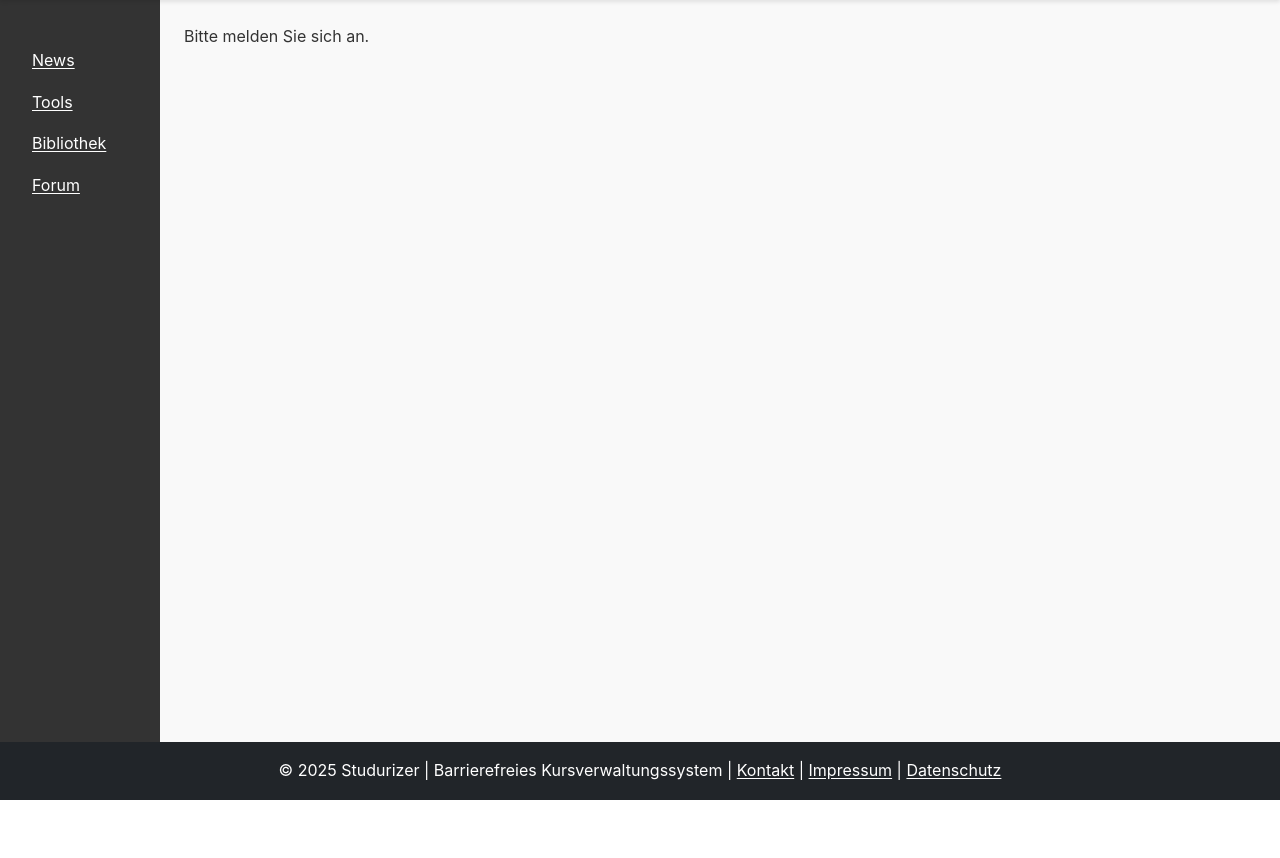
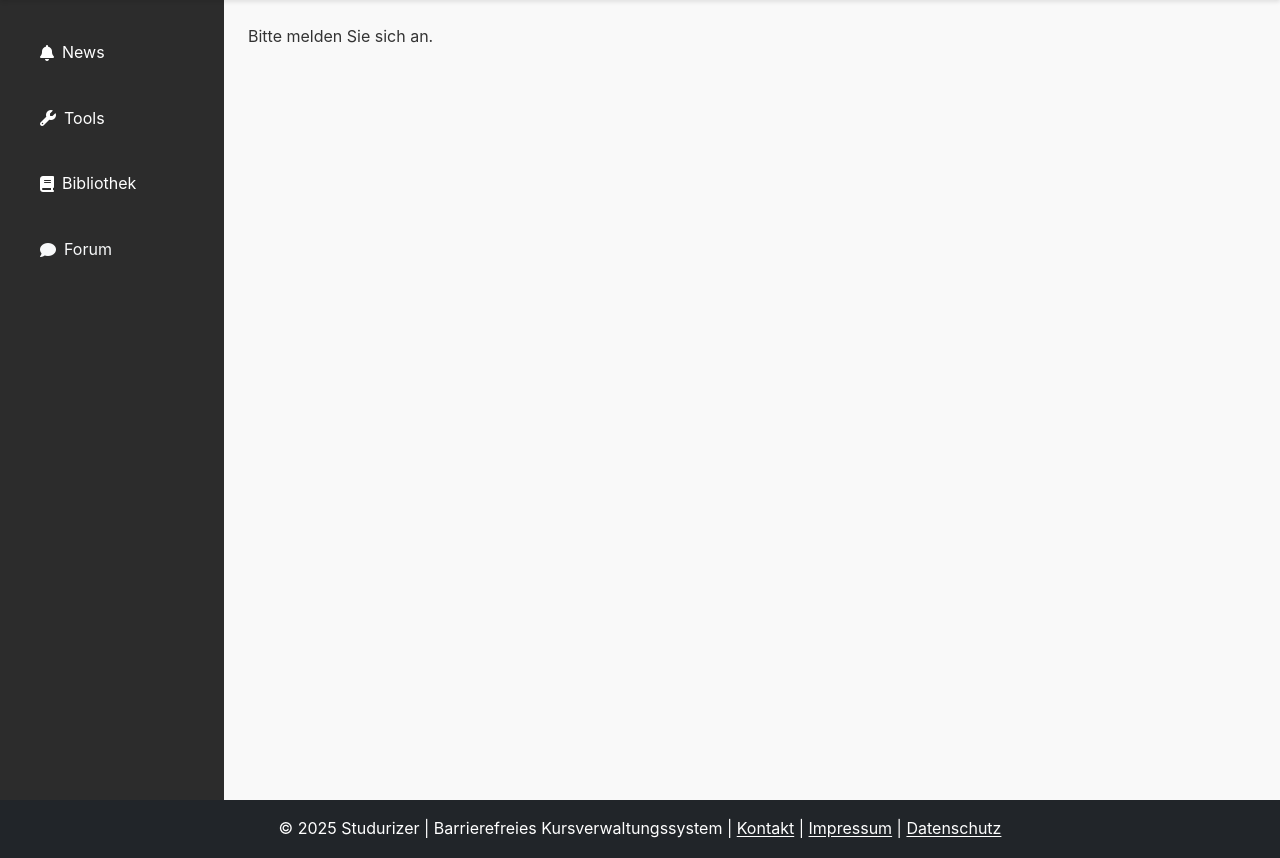
Before and after one commit to Johann110/Studurizer-Fallstudie-Software-Engineering, a Django app: page / in a window 1280 px wide. Shown: the part 42-900 px from the top of the page. Before the commit the page ends 842 px from the top, so only its background shows below. Run offline with Django 5.2, Linux system fonts and the light colour scheme; some libraries are stand-ins or nearby versions.

Commit message:
story-29-27: UI Elements nun mit  icons

```diff
--- a/static/css/style.css
+++ b/static/css/style.css
@@ -194,3 +194,12 @@ a:not(.btn):not(.badge):not(.navbar-brand):not(.dropdown-item):hover {
    display: flex !important;
    align-items: center !important;
  }
+
+.nav-link:hover {
+    background-color: #444 !important;
+    border-radius: 0.25rem !important;
+}
+
+.nav-item {
+    transition: background-color 0.2s ease !important;
+}
--- a/templates/base.html
+++ b/templates/base.html
@@ -13,6 +13,7 @@
     <link href="{% static 'libs/bootstrap_5.css' %}" rel="stylesheet">
     <link rel="stylesheet" href={% static 'css/style.css' %}>
     <script src="{% static 'libs/jquery.js' %}"></script>
+    <link rel="stylesheet" href="https://cdnjs.cloudflare.com/ajax/libs/font-awesome/6.5.0/css/all.min.css">
     {% block extra_head %}{% endblock %}
 </head>
 <body>
@@ -67,19 +68,35 @@
 
 <div class="d-flex" style="min-height: 100vh; flex-direction: column; margin-top: 0">
     <div class="d-flex flex-grow-1">
-        <nav class="p-3" style="width: 10rem; background-color: #333333">
-            <ul class="nav flex-column mt-4">
-                <li class="nav-item">
-                    <a class="nav-link text-white" href="{% url 'news' %}">News</a>
+        <nav class="p-4" style="width: 14rem; background-color: #2c2c2c; min-height: 100vh; ">
+            <ul class="nav flex-column mt-2">
+                <li class="nav-item mb-4">
+                    <a class="nav-link text-white text-decoration-none d-flex align-items-center gap-2"
+                       href="{% url 'tools' %}">
+                        <i class="fa-solid fa-bell"></i>
+                        News
+                    </a>
                 </li>
-                <li class="nav-item">
-                    <a class="nav-link text-white" href="{% url 'tools' %}">Tools</a>
+                <li class="nav-item mb-4">
+                    <a class="nav-link text-white text-decoration-none d-flex align-items-center gap-2"
+                       href="{% url 'tools' %}">
+                        <i class="fa-solid fa-wrench"></i>
+                        Tools
+                    </a>
                 </li>
-                <li class="nav-item">
-                    <a class="nav-link text-white" href="{% url 'library' %}">Bibliothek</a>
+                <li class="nav-item mb-4">
+                    <a class="nav-link text-white text-decoration-none d-flex align-items-center gap-2"
+                       href="{% url 'library' %}">
+                        <i class="fa-solid fa-book"></i>
+                        Bibliothek
+                    </a>
                 </li>
-                <li class="nav-item">
-                    <a class="nav-link text-white disabled" href="#">Forum</a>
+                <li class="nav-item mb-4">
+                    <a class="nav-link text-light disabled text-decoration-none d-flex align-items-center gap-2"
+                       href="#">
+                        <i class="fa-solid fa-comment"></i>
+                        Forum
+                    </a>
                 </li>
             </ul>
         </nav>
--- a/templates/events/events.html
+++ b/templates/events/events.html
@@ -22,6 +22,6 @@
         {% endfor %}
       </div>
     </div>
+  <a href="{% url 'all_events' %}" class="btn btn-dark">Zur Terminübersicht</a>
   {% endif %}
-  <a href="{% url 'all_events' %}" class="btn btn-dark">Zur Terminübersicht</a>
 {% endblock %}
```
Lines whose indentation alone changed are shown as unchanged.
